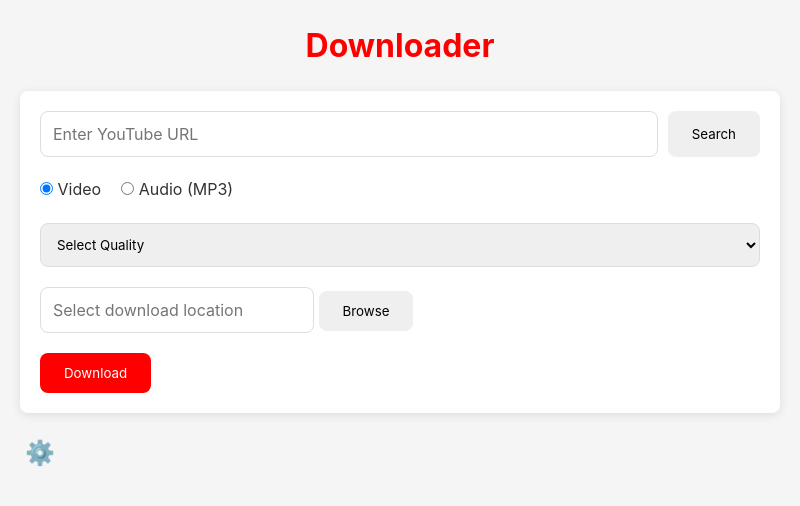
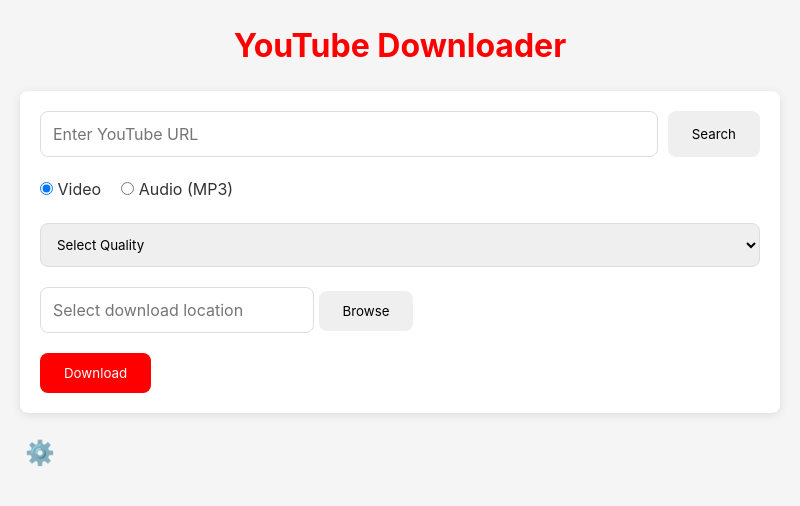
Before and after one commit to QuestXen/downloader, an Electron app: page renderer/index.html in a window 800 px wide. Drawn offline with Linux system fonts and the light colour scheme; no server answers.

Commit message:
Bump version to 1.0.4 in package.json

```diff
--- a/package.json
+++ b/package.json
@@ -1,6 +1,6 @@
 {
   "name": "youtube-downloader",
-  "version": "1.0.3",
+  "version": "1.0.4",
   "description": "A simple YouTube downloader application built with Electron.",
   "main": "main.js",
   "type": "module",
--- a/renderer/index.html
+++ b/renderer/index.html
@@ -9,7 +9,7 @@
 <body>
     <div class="container">
         <header>
-            <h1>Downloader</h1>
+            <h1>YouTube Downloader</h1>
         </header>
 
         <main>
```
